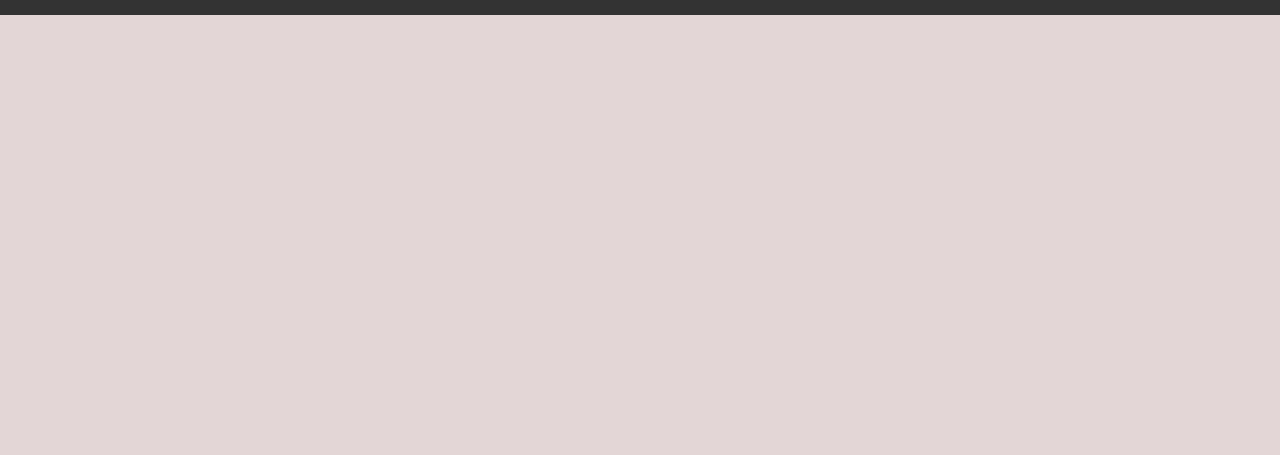
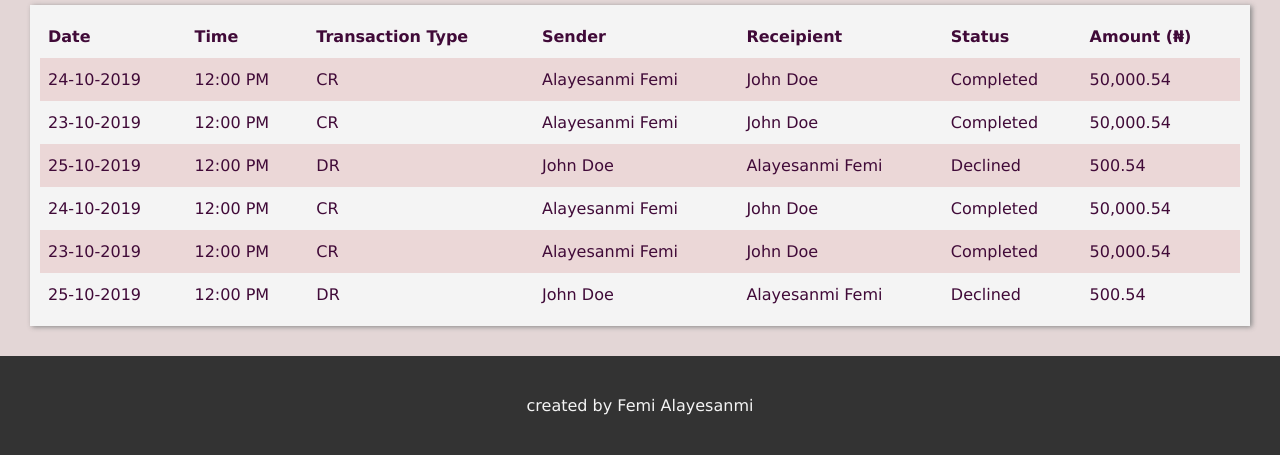
Before and after one commit to FemiOfficial/Banka, a plain HTML site: page UI/user_dashboard.html in a window 1280 px wide. Shown: the part 382-837 px from the top of the page. Before the commit the page ends 800 px from the top, so only its background shows below. Drawn offline with Linux system fonts and the light colour scheme.

Commit message:
feat(users can reset password): Added transaction history table to users dashboard

```diff
--- a/UI/user_dashboard.html
+++ b/UI/user_dashboard.html
@@ -37,6 +37,7 @@
 
                     </ul>
             </nav>
+
             <div class="profile-summary">
 
                 <div class="summary-item">
@@ -69,6 +70,82 @@
                 </div>
 
             </div>
+
+            <div class="transaction-history">
+
+                <h1>Transactions History</h1>
+
+                <div>
+                        <table>
+                                <tr>
+                                  <th>Date</th>
+                                  <th>Time</th>
+                                  <th>Transaction Type</th>
+                                  <th>Sender</th>
+                                  <th>Receipient</th>
+                                  <th>Status</th>
+                                  <th>Amount (&#x20A6;) </th>
+                                </tr>
+                                <tr>
+                                  <td>24-10-2019</td>
+                                  <td>12:00 PM</td>
+                                  <td>CR</td>
+                                  <td>Alayesanmi Femi</td>
+                                  <td>John Doe</td>
+                                  <td>Completed</td>
+                                  <td>50,000.54</td>
+
+                                </tr>
+                                <tr>
+                                    <td>23-10-2019</td>
+                                    <td>12:00 PM</td>
+                                    <td>CR</td>
+                                    <td>Alayesanmi Femi</td>
+                                    <td>John Doe</td>
+                                    <td>Completed</td>
+                                    <td>50,000.54</td>
+                                </tr>
+                                <tr>
+                                    <td>25-10-2019</td>
+                                    <td>12:00 PM</td>
+                                    <td>DR</td>
+                                    <td>John Doe</td>
+                                    <td>Alayesanmi Femi</td>
+                                    <td>Declined</td>
+                                    <td>500.54</td>
+                                </tr>
+                                <tr>
+                                    <td>24-10-2019</td>
+                                    <td>12:00 PM</td>
+                                    <td>CR</td>
+                                    <td>Alayesanmi Femi</td>
+                                    <td>John Doe</td>
+                                    <td>Completed</td>
+                                    <td>50,000.54</td>
+
+                                    </tr>
+                                    <tr>
+                                        <td>23-10-2019</td>
+                                        <td>12:00 PM</td>
+                                        <td>CR</td>
+                                        <td>Alayesanmi Femi</td>
+                                        <td>John Doe</td>
+                                        <td>Completed</td>
+                                        <td>50,000.54</td>
+                                    </tr>
+                                    <tr>
+                                        <td>25-10-2019</td>
+                                        <td>12:00 PM</td>
+                                        <td>DR</td>
+                                        <td>John Doe</td>
+                                        <td>Alayesanmi Femi</td>
+                                        <td>Declined</td>
+                                        <td>500.54</td>
+                                    </tr>
+                              </table>
+                </div>
+            </div>
+
 
         <div class="modal" id ="profile">
                 <div class="modal-container">
```
